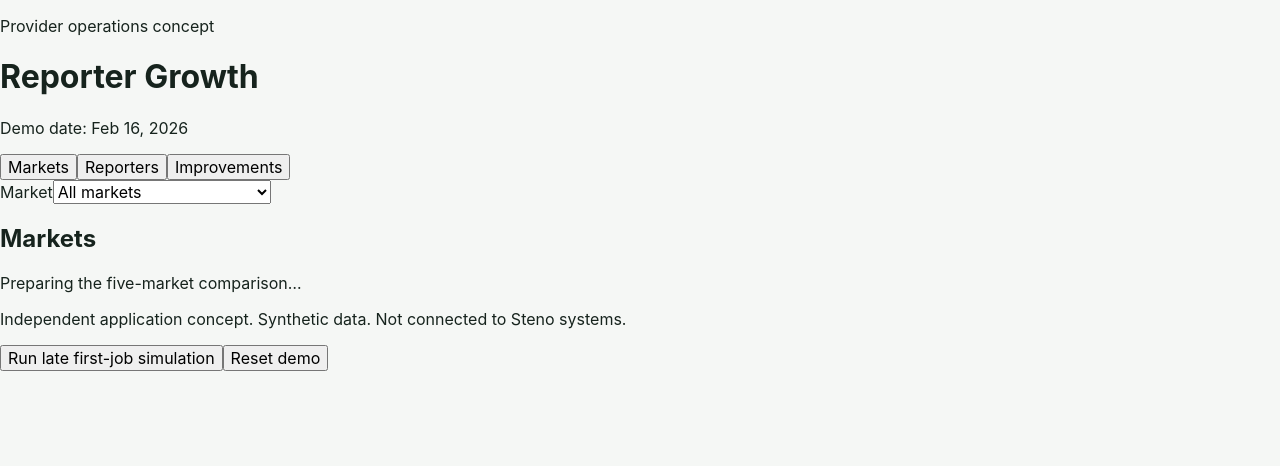
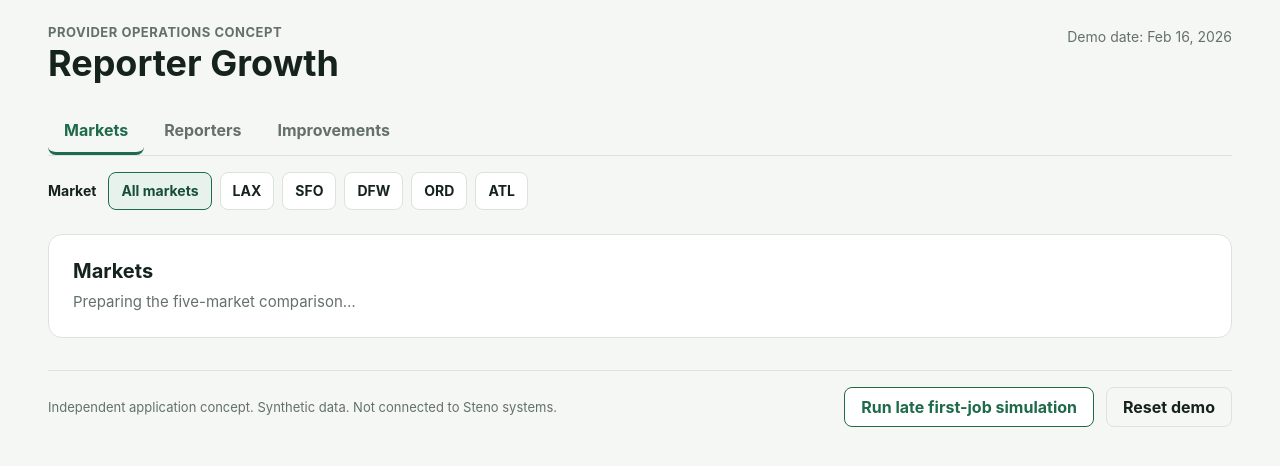
Before and after one commit to chrisdurant-sudo/Reporter_Scale, a React (Vite) app: page / in a window 1280 px wide. Shown: the top 466 px of the page. Built offline with nearby package versions, Linux system fonts and the light colour scheme.

Commit message:
Integrate responsive experience lane

```diff
--- a/src/shell/AppShell.tsx
+++ b/src/shell/AppShell.tsx
@@ -1,5 +1,6 @@
 import type { AppShellProps, AppTab, SelectedMarket } from "../contracts";
 import { TEST_ANCHORS } from "../contracts";
+import { Button, Notice } from "../ui";
 
 const tabs: { id: AppTab; label: string }[] = [
   { id: "markets", label: "Markets" },
@@ -12,6 +13,8 @@ export function AppShell({
   selectedMarket,
   marketOptions,
   demoDateLabel,
+  mutationStatus,
+  mutationMessage,
   onTabChange,
   onMarketChange,
   onReset,
@@ -25,22 +28,38 @@ export function AppShell({
           <p className="app-eyebrow">Provider operations concept</p>
           <h1>Reporter Growth</h1>
         </div>
-        <p>Demo date: {demoDateLabel}</p>
+        <p className="app-date">Demo date: {demoDateLabel}</p>
       </header>
-      <nav aria-label="Primary">
+      <nav aria-label="Primary" className="app-tabs">
         {tabs.map((tab) => (
           <button
             key={tab.id}
             type="button"
             aria-current={activeTab === tab.id ? "page" : undefined}
+            className={activeTab === tab.id ? "is-active" : undefined}
             onClick={() => onTabChange(tab.id)}
           >
             {tab.label}
           </button>
         ))}
       </nav>
-      <label>
-        Market
+      <section aria-label="Market selection" className="market-selector">
+        <span className="market-selector__label">Market</span>
+        <div className="market-selector__desktop" role="group" aria-label="Market">
+          {marketOptions.map((market) => (
+            <button
+              aria-pressed={selectedMarket === market.value}
+              className={selectedMarket === market.value ? "is-selected" : undefined}
+              key={market.value}
+              onClick={() => onMarketChange(market.value)}
+              type="button"
+            >
+              {market.shortLabel}
+            </button>
+          ))}
+        </div>
+        <label className="market-selector__mobile">
+          <span className="sr-only">Market</span>
           <select
             data-testid={TEST_ANCHORS.marketSelector}
             value={selectedMarket}
@@ -53,17 +72,23 @@ export function AppShell({
             ))}
           </select>
         </label>
-      <main>{children}</main>
-      <footer>
+      </section>
+      {mutationStatus !== "idle" && mutationMessage ? (
+        <Notice tone={mutationStatus === "error" ? "danger" : mutationStatus === "saved" ? "success" : "info"}>
+          {mutationMessage}
+        </Notice>
+      ) : null}
+      <main className="app-content">{children}</main>
+      <footer className="app-footer">
         <p data-testid={TEST_ANCHORS.demoDisclosure}>
           Independent application concept. Synthetic data. Not connected to Steno systems.
         </p>
-        <button type="button" onClick={() => void onRunSimulation()}>
+        <Button type="button" variant="secondary" busy={mutationStatus === "saving"} onClick={() => void onRunSimulation()}>
           Run late first-job simulation
-        </button>
-        <button type="button" onClick={() => void onReset()}>
+        </Button>
+        <Button type="button" variant="quiet" busy={mutationStatus === "saving"} onClick={() => void onReset()}>
           Reset demo
-        </button>
+        </Button>
       </footer>
     </div>
   );
--- a/src/styles/tokens.css
+++ b/src/styles/tokens.css
@@ -23,6 +23,8 @@
   --space-4: 1rem;
   --space-6: 1.5rem;
   --space-8: 2rem;
+  --content-max: 74rem;
+  --focus-ring: 0 0 0 3px rgb(31 106 74 / 25%);
 }
 
 * {
@@ -37,10 +39,193 @@ body {
 }
 
 button,
+select {
+  border-radius: var(--radius-sm);
+}
+
+button { cursor: pointer; }
+
+button:disabled { cursor: not-allowed; opacity: 0.65; }
+
+button,
 input,
 select,
 textarea {
   font: inherit;
+}
+
+button:focus-visible,
+a:focus-visible,
+input:focus-visible,
+select:focus-visible,
+textarea:focus-visible {
+  outline: none;
+  box-shadow: var(--focus-ring);
+}
+
+.sr-only {
+  position: absolute;
+  width: 1px;
+  height: 1px;
+  padding: 0;
+  margin: -1px;
+  overflow: hidden;
+  clip: rect(0, 0, 0, 0);
+  white-space: nowrap;
+  border: 0;
+}
+
+.app-shell {
+  width: min(100%, calc(var(--content-max) + (var(--space-6) * 2)));
+  margin: 0 auto;
+  padding: var(--space-6);
+}
+
+.app-header {
+  display: flex;
+  align-items: start;
+  justify-content: space-between;
+  gap: var(--space-4);
+  margin-bottom: var(--space-6);
+}
+
+.app-eyebrow {
+  margin: 0 0 var(--space-1);
+  color: var(--color-muted);
+  font-size: 0.8125rem;
+  font-weight: 650;
+  letter-spacing: 0.04em;
+  text-transform: uppercase;
+}
+
+h1, h2, p { overflow-wrap: break-word; }
+h1 { margin: 0; font-size: clamp(1.625rem, 4vw, 2.25rem); line-height: 1.1; }
+.app-date { margin: var(--space-1) 0 0; color: var(--color-muted); font-size: 0.875rem; text-align: right; }
+
+.app-tabs {
+  display: flex;
+  gap: var(--space-1);
+  overflow-x: auto;
+  border-bottom: 1px solid var(--color-border);
+  margin-bottom: var(--space-4);
+}
+
+.app-tabs button {
+  flex: 0 0 auto;
+  padding: var(--space-3) var(--space-4);
+  border: 0;
+  border-bottom: 3px solid transparent;
+  background: transparent;
+  color: var(--color-muted);
+  font-weight: 650;
+}
+
+.app-tabs button:hover { color: var(--color-text); background: var(--color-surface); }
+.app-tabs button.is-active { color: var(--color-accent); border-bottom-color: var(--color-accent); }
+
+.market-selector {
+  display: flex;
+  align-items: center;
+  gap: var(--space-3);
+  margin: var(--space-4) 0 var(--space-6);
+}
+
+.market-selector__label { font-size: 0.875rem; font-weight: 700; }
+.market-selector__desktop { display: flex; flex-wrap: wrap; gap: var(--space-2); }
+.market-selector__desktop button {
+  min-height: 2.375rem;
+  padding: var(--space-2) var(--space-3);
+  border: 1px solid var(--color-border);
+  background: var(--color-surface);
+  color: var(--color-text);
+  font-size: 0.875rem;
+  font-weight: 650;
+}
+.market-selector__desktop button:hover { border-color: var(--color-accent); }
+.market-selector__desktop button.is-selected { border-color: var(--color-accent); background: var(--color-accent-soft); color: #164e37; }
+.market-selector__mobile { display: none; width: 100%; }
+.market-selector select { width: 100%; min-height: 2.75rem; padding: 0 var(--space-3); border: 1px solid var(--color-border); background: var(--color-surface); color: var(--color-text); }
+
+.app-content > section {
+  min-width: 0;
+  padding: var(--space-6);
+  border: 1px solid var(--color-border);
+  border-radius: var(--radius-md);
+  background: var(--color-surface);
+}
+
+.app-content h2 { margin: 0 0 var(--space-2); font-size: 1.25rem; }
+.app-content p { margin: 0; color: var(--color-muted); font-size: 0.9375rem; line-height: 1.5; }
+
+.app-footer {
+  display: flex;
+  align-items: center;
+  flex-wrap: wrap;
+  gap: var(--space-3);
+  margin-top: var(--space-8);
+  padding-top: var(--space-4);
+  border-top: 1px solid var(--color-border);
+}
+.app-footer p { flex: 1 1 20rem; margin: 0; color: var(--color-muted); font-size: 0.8125rem; line-height: 1.45; }
+
+.ui-button {
+  min-height: 2.5rem;
+  padding: var(--space-2) var(--space-4);
+  border: 1px solid transparent;
+  font-weight: 650;
+}
+.ui-button--primary { background: var(--color-accent); color: white; }
+.ui-button--primary:hover:not(:disabled) { background: #18563c; }
+.ui-button--secondary { border-color: var(--color-accent); background: var(--color-surface); color: var(--color-accent); }
+.ui-button--quiet { border-color: var(--color-border); background: transparent; color: var(--color-text); }
+.ui-button--danger { background: var(--color-danger); color: white; }
+
+.ui-notice, .ui-empty-state {
+  margin: 0 0 var(--space-4);
+  padding: var(--space-4);
+  border: 1px solid var(--color-border);
+  border-radius: var(--radius-sm);
+  background: var(--color-surface);
+  font-size: 0.9375rem;
+}
+.ui-notice { display: grid; gap: var(--space-1); }
+.ui-notice--success { border-color: #8dbba5; background: var(--color-accent-soft); }
+.ui-notice--warning { border-color: #d1b17c; background: #fff8e9; }
+.ui-notice--danger { border-color: #d8a3a3; background: #fff4f4; }
+.ui-notice--info { border-color: #a9becf; background: #f1f7fb; }
+.ui-empty-state h2 { margin-top: 0; }
+.ui-empty-state p { color: var(--color-muted); line-height: 1.5; }
+
+.ui-detail-panel {
+  position: fixed;
+  z-index: 10;
+  inset: var(--space-4) var(--space-4) var(--space-4) auto;
+  width: min(34rem, calc(100vw - (var(--space-4) * 2)));
+  overflow: auto;
+  padding: var(--space-6);
+  border: 1px solid var(--color-border);
+  border-radius: var(--radius-md);
+  background: var(--color-surface);
+  box-shadow: var(--shadow-panel);
+}
+.ui-detail-panel header { display: flex; align-items: start; justify-content: space-between; gap: var(--space-3); margin-bottom: var(--space-4); }
+.ui-detail-panel h2 { margin: 0; font-size: 1.25rem; }
+.ui-detail-panel header button { min-height: 2.25rem; border: 1px solid var(--color-border); background: var(--color-surface); color: var(--color-text); padding: var(--space-2) var(--space-3); }
+
+@media (max-width: 640px) {
+  .app-shell { padding: var(--space-4); }
+  .app-header { display: block; }
+  .app-date { text-align: left; }
+  .market-selector { display: block; }
+  .market-selector__label { display: block; margin-bottom: var(--space-2); }
+  .market-selector__desktop { display: none; }
+  .market-selector__mobile { display: block; }
+  .app-content > section { padding: var(--space-4); }
+  .ui-detail-panel { inset: 0; width: 100vw; border-radius: 0; }
+}
+
+@media (prefers-reduced-motion: reduce) {
+  *, *::before, *::after { scroll-behavior: auto !important; transition-duration: 0.01ms !important; animation-duration: 0.01ms !important; }
 }
 
 button,
--- a/src/ui/index.tsx
+++ b/src/ui/index.tsx
@@ -1,8 +1,14 @@
+import { useEffect, useRef } from "react";
 import type { ButtonProps, DetailPanelProps, EmptyStateProps, NoticeProps } from "../contracts";
 
-export function Button({ variant = "primary", busy = false, children, disabled, ...props }: ButtonProps) {
+export function Button({ variant = "primary", busy = false, children, disabled, className, ...props }: ButtonProps) {
   return (
-    <button {...props} className={`ui-button ui-button--${variant}`} disabled={disabled || busy}>
+    <button
+      {...props}
+      aria-busy={busy || undefined}
+      className={["ui-button", `ui-button--${variant}`, className].filter(Boolean).join(" ")}
+      disabled={disabled || busy}
+    >
       {busy ? "Working…" : children}
     </button>
   );
@@ -27,13 +33,53 @@ export function EmptyState({ title, description, action }: EmptyStateProps) {
   );
 }
 
-export function DetailPanel({ open, title, closeLabel = "Close details", onClose, children, testId }: DetailPanelProps) {
+export function DetailPanel({
+  open,
+  title,
+  closeLabel = "Close details",
+  onClose,
+  returnFocusRef,
+  children,
+  testId,
+}: DetailPanelProps) {
+  const panelRef = useRef<HTMLElement>(null);
+  const closeButtonRef = useRef<HTMLButtonElement>(null);
+  const wasOpenRef = useRef(false);
+
+  useEffect(() => {
+    if (!open) {
+      if (wasOpenRef.current) returnFocusRef?.current?.focus();
+      wasOpenRef.current = false;
+      return;
+    }
+
+    wasOpenRef.current = true;
+    closeButtonRef.current?.focus();
+
+    const onKeyDown = (event: KeyboardEvent) => {
+      if (event.key === "Escape") {
+        event.preventDefault();
+        onClose();
+      }
+    };
+    document.addEventListener("keydown", onKeyDown);
+    return () => document.removeEventListener("keydown", onKeyDown);
+  }, [onClose, open, returnFocusRef]);
+
   if (!open) return null;
   return (
-    <aside aria-label={title} className="ui-detail-panel" data-testid={testId}>
+    <aside
+      aria-label={title}
+      aria-modal="true"
+      className="ui-detail-panel"
+      data-testid={testId}
+      ref={panelRef}
+      role="dialog"
+      tabIndex={-1}
+    >
       <header>
         <h2>{title}</h2>
-        <button type="button" onClick={onClose} aria-label={closeLabel}>
+        <button ref={closeButtonRef} type="button" onClick={onClose} aria-label={closeLabel}>
           Close
         </button>
       </header>
```
Also changed, not shown: 2 other files (tests, documents, lock files or other folders). Lines whose indentation alone changed are shown as unchanged.
